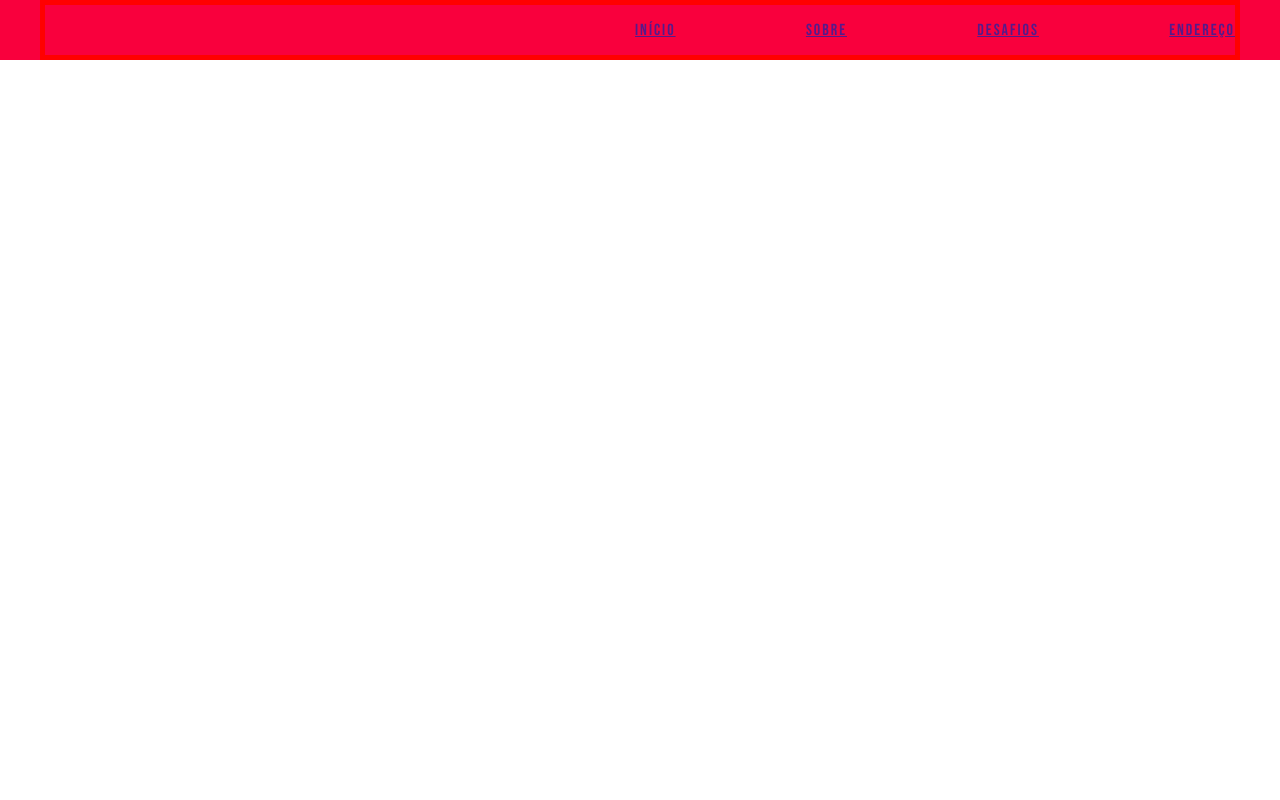
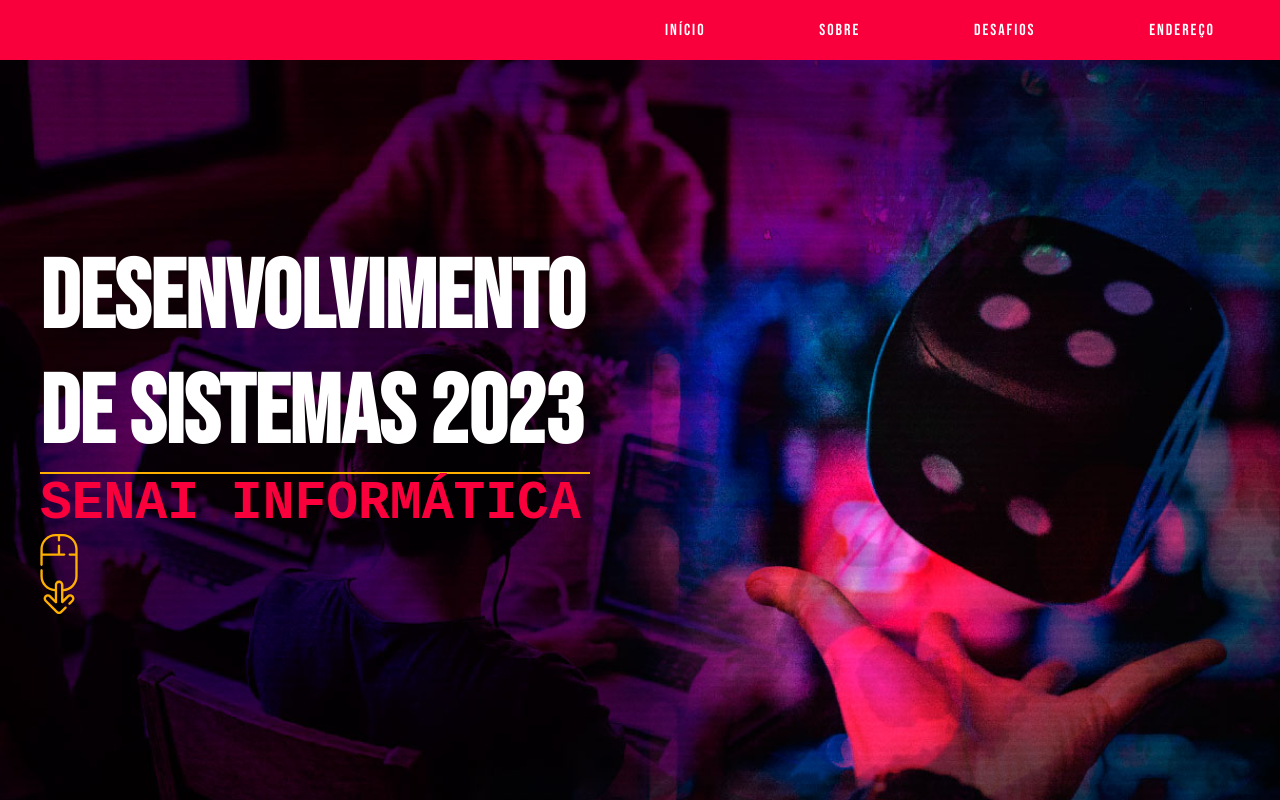
Before and after one commit to prgfe/Primeiro_Semestre, a plain HTML site: page projeto-landing-page/index.html in a window 1280 px wide. Drawn offline with Linux system fonts and the light colour scheme.

Commit message:
o professor consertou a cagada que eu fiz :P

```diff
--- a/projeto-landing-page/css/style.css
+++ b/projeto-landing-page/css/style.css
@@ -22,7 +22,6 @@
     width: 100%;
     max-width: 1200px;
     margin: 0 auto;
-    border: 5px solid red;
 }
 
 
@@ -31,6 +30,7 @@
 header {
     background-color: #f9003d;
     height: 60px;
+    width: 100%;
 }
 
 
@@ -42,24 +42,23 @@
     align-items: center;
 }
 
-.nav-flex {
-    display: flex;
-    justify-content: space-between;
-}
-
 
 /* colocada a borda na nav */
 
 header nav {
     width: 600px;
-    font-family: bebas;
-    color: white;
-    text-decoration: none;
-    letter-spacing: 2px;
-    text-transform: uppercase;
+    padding: 15px 25px;
+    display: flex;
+    justify-content: space-between;
 }
 
-header nav a {}
+header nav a {
+    font-family: "bebas";
+    text-decoration: none;
+    color: white;
+    letter-spacing: 2px;
+    text-transform: lowercase;
+}
 
 
 /* colocada a fonte dos links e espaçamento */
@@ -69,8 +68,40 @@
     color: #f9003d;
 }
 
+
+/* colocada cor de fundo e altura e largura do banner */
+
 main .banner {
     width: 100%;
     height: 740px;
-    background-color: black;
+    background-color: white;
+    background-image: url(../assets/images/imagem-fundo-banner\ 1.png);
+    background-repeat: no-repeat;
+    background-size: cover;
+    background-position: bottom;
 }
+
+main .banner-flex {
+    display: flex;
+    align-items: center;
+}
+
+main .banner #bannerinfo {
+    width: 550px;
+    /* border: 2px solid yellow; */
+}
+
+main .banner #bannerinfo h1 {
+    color: white;
+    font-family: bebas;
+    font-size: 96px;
+    border-bottom: 2px solid #ffaf00;
+}
+
+main .banner #bannerinfo p {
+    font-family: 'Courier New', Courier, monospace;
+    font-size: 53px;
+    font-weight: bold;
+    text-transform: uppercase;
+    color: #f9003d;
+}
--- a/projeto-landing-page/index.html
+++ b/projeto-landing-page/index.html
@@ -12,7 +12,7 @@
 <body>
     <header>
         <div class="layout-grid header-flex">
-            <nav class="nav-flex">
+            <nav>
                 <a href="">Início</a>
                 <a href="">Sobre</a>
                 <a href="">Desafios</a>
@@ -22,8 +22,17 @@
     </header>
 
     <main>
-        <article class="">
+        <article class="banner">
 
+            <div class="layout-grid banner-flex">
+
+                <div id="bannerinfo">
+                    <h1>Desenvolvimento de Sistemas 2023</h1>
+                    <p>Senai Informática</p>
+                    <img src="./assets/images/Vector.svg" alt="Mouse">
+                </div>
+
+            </div>
         </article>
     </main>
 </body>
```
Also changed, not shown: projeto-landing-page/assets/images/Vector.svg (added), projeto-landing-page/assets/images/imagem-fundo-banner 1.png (added).
